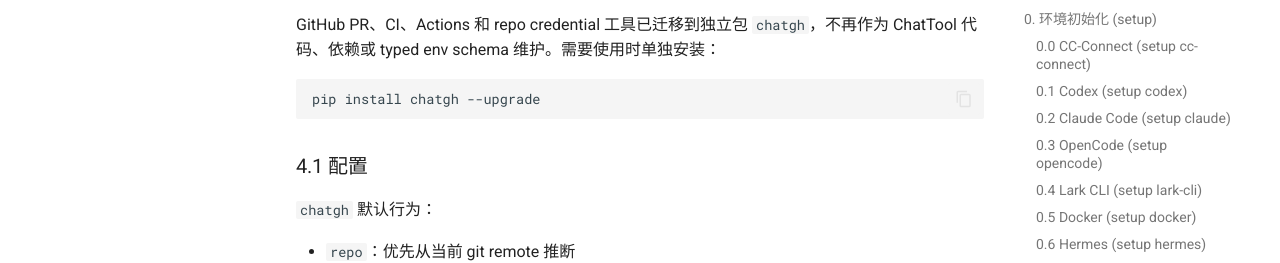
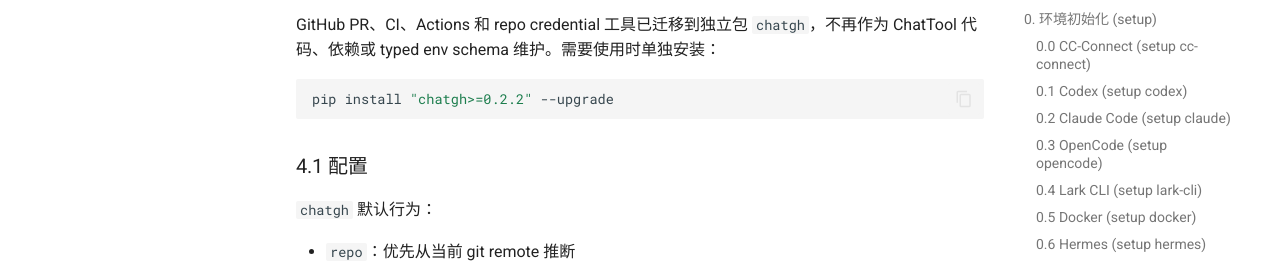
Before and after one commit to cubenlp/ChatTool, an MkDocs documentation site: the page built from docs/client.md, in a window 1280 px wide and 900 px high, scrolled down 11651 px. Shown: the part 170-433 px from the top of the window. Built offline with MkDocs 1.6.1 and Material for MkDocs 9.7.7, drawn with Linux system fonts in a browser that asks for light colours; comment, search, counter and statistics services are not loaded; the version menu is left out.

Commit message:
docs: require chatgh 0.2.2 for github workflows

````diff
--- a/docs/client.md
+++ b/docs/client.md
@@ -531,7 +531,7 @@
 GitHub PR、CI、Actions 和 repo credential 工具已迁移到独立包 `chatgh`，不再作为 ChatTool 代码、依赖或 typed env schema 维护。需要使用时单独安装：
 
 ```bash
-pip install chatgh --upgrade
+pip install "chatgh>=0.2.2" --upgrade
 ```
 
 ### 4.1 配置
````
Also changed, not shown: CHANGELOG.md (+1 -1 lines).
